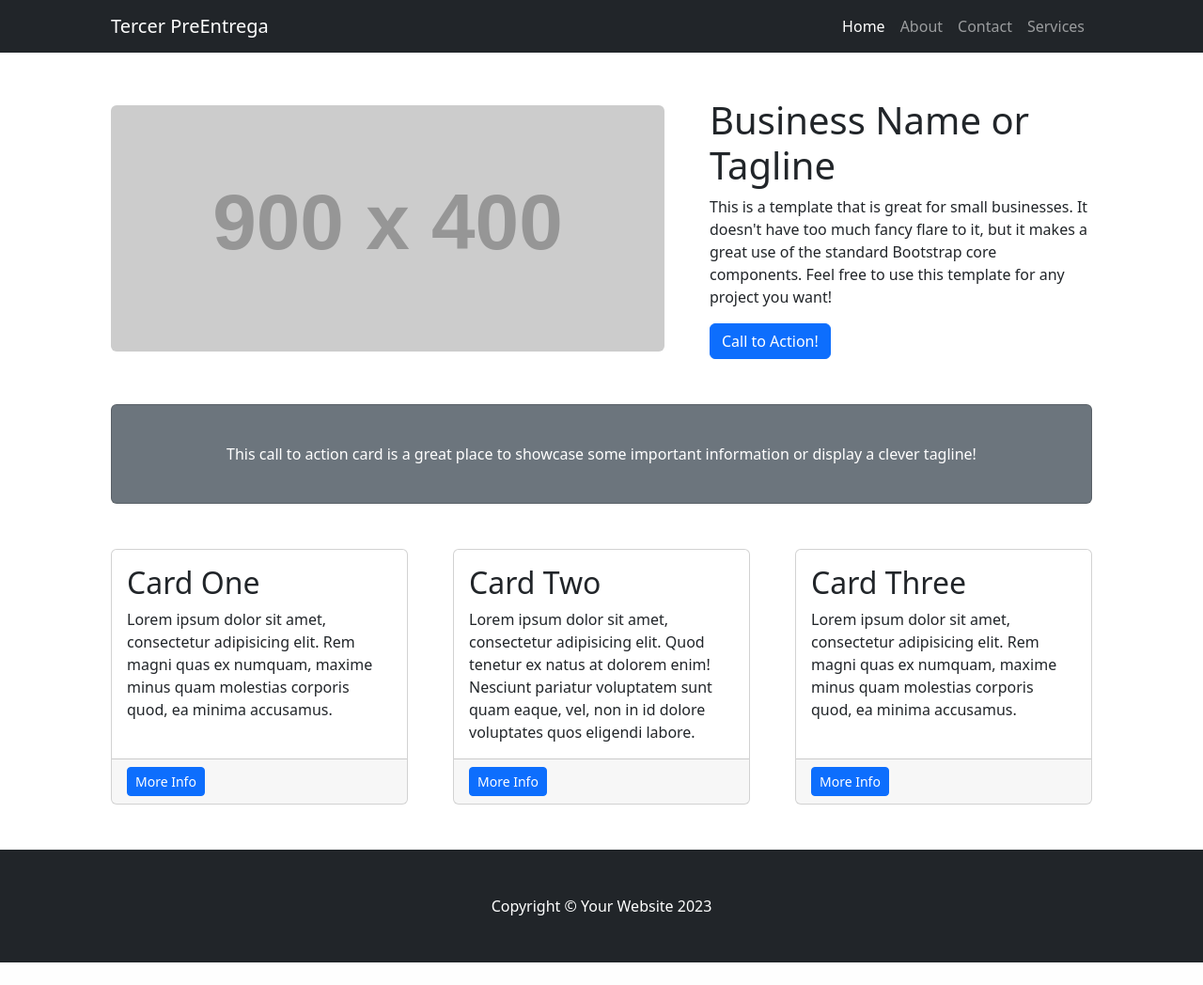
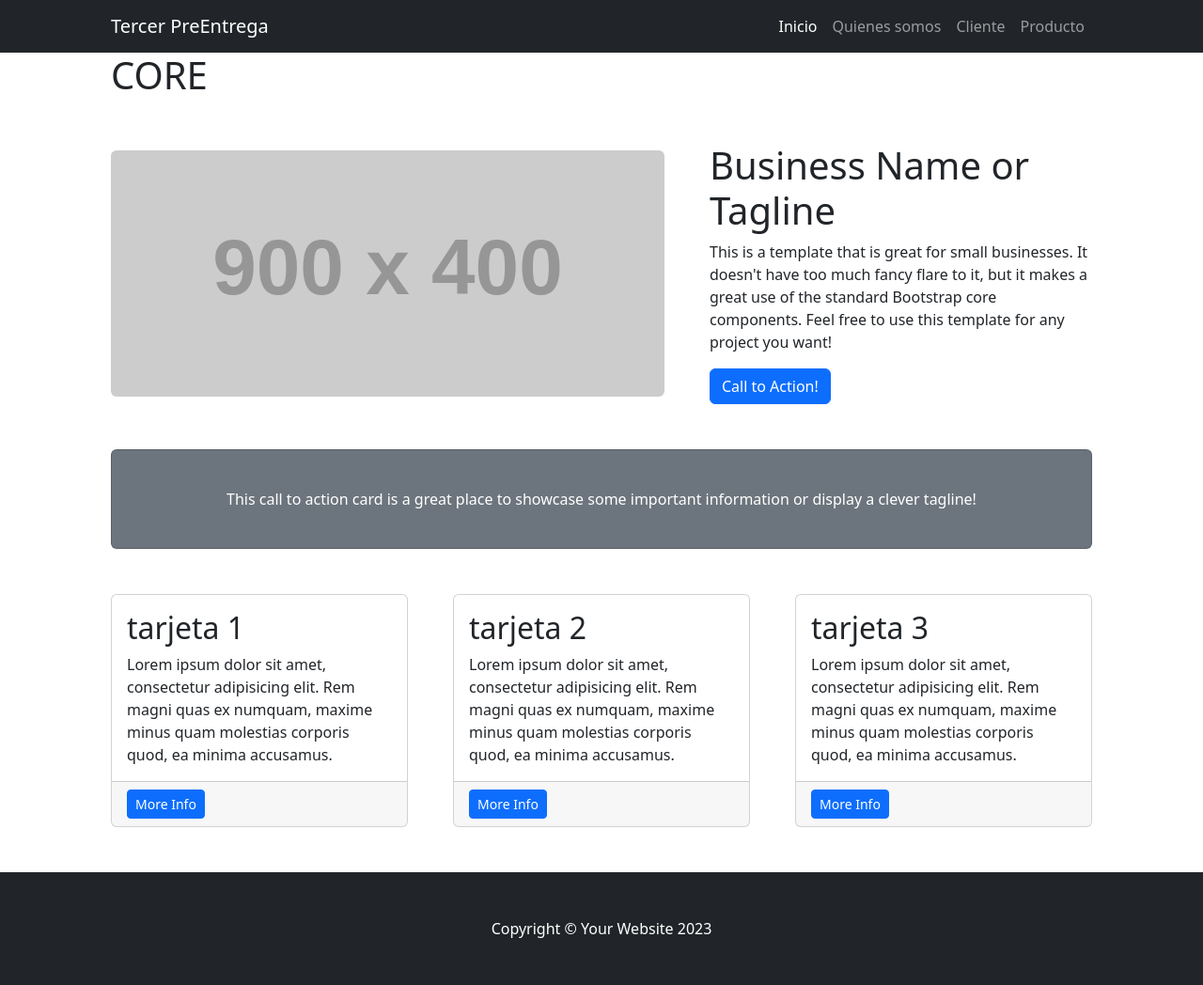
Before and after one commit to FranciscoLizarazu/entrega3, a Django app: page / in a window 1280 px wide. Shown: the whole page at 94% size. Before the commit the page ends 1024 px from the top, so only its background shows below. Run offline with Django 5.2, Linux system fonts and the light colour scheme; grey boxes labelled with a size stand in for pictures from a placeholder-image service; some libraries are stand-ins or nearby versions.

Commit message:
arreglos de views

```diff
--- a/project/core/templates/core/base.html
+++ b/project/core/templates/core/base.html
@@ -1,20 +1,37 @@
+{% load static %}
+
 <!DOCTYPE html>
 <html lang="es">
     <head>
-    <meta charset="UTF-8">
-    <meta name="viewport" content="width=device-width, initial-scale=1.0">
+        <meta charset="utf-8" />
+        <meta name="viewport" content="width=device-width, initial-scale=1, shrink-to-fit=no" />
+        <meta name="description" content="" />
+        <meta name="author" content="" />
         <title>appcoder</title>
+        <!-- Favicon-->
+        <link rel="icon" type="image/x-icon" href="{% static 'core/assets/favicon.ico' %}" />
+        <!-- Core theme CSS (includes Bootstrap)-->
+        <link href="{% static 'core/css/styles.css' %}" rel="stylesheet" />
     </head>
     <body>
-    <h1 style="color:green;">
+
+        {% include 'core/navbar.html' %}
+
+
+        <!-- Page Content-->
+        <div class="container px-4 px-lg-5">
+            <h1>
             {% block contenido_titulo %}
             {% endblock contenido_titulo %}
             </h1>
 
             {% block contenido %}
             {% endblock contenido %}
-    {% block footer %}
-        <p style="color: red">hecho en 2023</p>
-    {% endblock footer %}
+        </div>
+        {% include 'core/footer.html' %}
+        <!-- Bootstrap core JS-->
+        <script src="https://cdn.jsdelivr.net/npm/bootstrap@5.2.3/dist/js/bootstrap.bundle.min.js"></script>
+        <!-- Core theme JS-->
+        <script src="{% static 'core/js/scripts.js' %}"></script>
     </body>
 </html>
--- /dev/null
+++ b/project/core/templates/core/card.html
@@ -0,0 +1,9 @@
+<div class="col-md-4 mb-5">
+    <div class="card h-100">
+        <div class="card-body">
+            <h2 class="card-title">{{titulo}}</h2>
+            <p class="card-text">Lorem ipsum dolor sit amet, consectetur adipisicing elit. Rem magni quas ex numquam, maxime minus quam molestias corporis quod, ea minima accusamus.</p>
+        </div>
+        <div class="card-footer"><a class="btn btn-primary btn-sm" href="#!">More Info</a></div>
+    </div>
+</div>
--- /dev/null
+++ b/project/core/templates/core/footer.html
@@ -0,0 +1,4 @@
+<!-- Footer-->
+<footer class="py-5 bg-dark">
+    <div class="container px-4 px-lg-5"><p class="m-0 text-center text-white">Copyright &copy; Your Website 2023</p></div>
+</footer>
--- a/project/core/templates/core/index.html
+++ b/project/core/templates/core/index.html
@@ -1,25 +1,12 @@
+{% extends 'core/base.html' %}
 {% load static %}
 
-<!DOCTYPE html>
-<html lang="es">
-    <head>
-        <meta charset="utf-8" />
-        <meta name="viewport" content="width=device-width, initial-scale=1, shrink-to-fit=no" />
-        <meta name="description" content="" />
-        <meta name="author" content="" />
-        <title>appcoder</title>
-        <!-- Favicon-->
-        <link rel="icon" type="image/x-icon" href="{% static 'core/assets/favicon.ico' %}" />
-        <!-- Core theme CSS (includes Bootstrap)-->
-        <link href="{% static 'core/css/styles.css' %}" rel="stylesheet" />
-    </head>
-    <body>
-
-        {% include 'core/navbar.html' %}
+{% block contenido_titulo %}
+        CORE
+{% endblock contenido_titulo %}
 
 
-        <!-- Page Content-->
-        <div class="container px-4 px-lg-5">
+{% block contenido %}
        <!-- Heading Row-->
        <div class="row gx-4 gx-lg-5 align-items-center my-5">
         <div class="col-lg-7"><img class="img-fluid rounded mb-4 mb-lg-0" src="https://dummyimage.com/900x400/dee2e6/6c757d.jpg" alt="..." /></div>
@@ -35,42 +22,10 @@
     </div>
     <!-- Content Row-->
     <div class="row gx-4 gx-lg-5">
-                <div class="col-md-4 mb-5">
-                    <div class="card h-100">
-                        <div class="card-body">
-                            <h2 class="card-title">Card One</h2>
-                            <p class="card-text">Lorem ipsum dolor sit amet, consectetur adipisicing elit. Rem magni quas ex numquam, maxime minus quam molestias corporis quod, ea minima accusamus.</p>
+
+        {% include 'core/card.html' with titulo="tarjeta 1" %}
+        {% include 'core/card.html' with titulo="tarjeta 2" %}
+        {% include 'core/card.html' with titulo="tarjeta 3" %}
+
     </div>
-                        <div class="card-footer"><a class="btn btn-primary btn-sm" href="#!">More Info</a></div>
-                    </div>
-                </div>
-                <div class="col-md-4 mb-5">
-                    <div class="card h-100">
-                        <div class="card-body">
-                            <h2 class="card-title">Card Two</h2>
-                            <p class="card-text">Lorem ipsum dolor sit amet, consectetur adipisicing elit. Quod tenetur ex natus at dolorem enim! Nesciunt pariatur voluptatem sunt quam eaque, vel, non in id dolore voluptates quos eligendi labore.</p>
-                        </div>
-                        <div class="card-footer"><a class="btn btn-primary btn-sm" href="#!">More Info</a></div>
-                    </div>
-                </div>
-                <div class="col-md-4 mb-5">
-                    <div class="card h-100">
-                        <div class="card-body">
-                            <h2 class="card-title">Card Three</h2>
-                            <p class="card-text">Lorem ipsum dolor sit amet, consectetur adipisicing elit. Rem magni quas ex numquam, maxime minus quam molestias corporis quod, ea minima accusamus.</p>
-                        </div>
-                        <div class="card-footer"><a class="btn btn-primary btn-sm" href="#!">More Info</a></div>
-                    </div>
-                </div>
-            </div>
-        </div>
-        <!-- Footer-->
-        <footer class="py-5 bg-dark">
-            <div class="container px-4 px-lg-5"><p class="m-0 text-center text-white">Copyright &copy; Your Website 2023</p></div>
-        </footer>
-        <!-- Bootstrap core JS-->
-        <script src="https://cdn.jsdelivr.net/npm/bootstrap@5.2.3/dist/js/bootstrap.bundle.min.js"></script>
-        <!-- Core theme JS-->
-        <script src="{% static 'core/js/scripts.js' %}"></script>
-    </body>
-</html>
+{% endblock contenido %}
--- a/project/core/templates/core/navbar.html
+++ b/project/core/templates/core/navbar.html
@@ -5,10 +5,10 @@
         <button class="navbar-toggler" type="button" data-bs-toggle="collapse" data-bs-target="#navbarSupportedContent" aria-controls="navbarSupportedContent" aria-expanded="false" aria-label="Toggle navigation"><span class="navbar-toggler-icon"></span></button>
         <div class="collapse navbar-collapse" id="navbarSupportedContent">
             <ul class="navbar-nav ms-auto mb-2 mb-lg-0">
-                <li class="nav-item"><a class="nav-link active" aria-current="page" href="#!">Home</a></li>
-                <li class="nav-item"><a class="nav-link" href="#!">About</a></li>
-                <li class="nav-item"><a class="nav-link" href="#!">Contact</a></li>
-                <li class="nav-item"><a class="nav-link" href="#!">Services</a></li>
+                <li class="nav-item"><a class="nav-link active" aria-current="page" href="{% url 'core:index' %}">Inicio</a></li>
+                <li class="nav-item"><a class="nav-link" href="{% url 'core:about' %}">Quienes somos</a></li>
+                <li class="nav-item"><a class="nav-link" href="{% url 'cliente:index' %}">Cliente</a></li>
+                <li class="nav-item"><a class="nav-link" href="{% url 'producto:index' %}">Producto</a></li>
             </ul>
         </div>
     </div>
--- a/project/core/urls.py
+++ b/project/core/urls.py
@@ -6,4 +6,5 @@ app_name = "core"
 
 urlpatterns = [
     path('', views.home, name= "index"),
+    path("about", views.about, name= "about")
 ]
--- a/project/core/views.py
+++ b/project/core/views.py
@@ -4,3 +4,6 @@ from django.shortcuts import render
 
 def home(request):
     return render(request, "core/index.html")
+
+def about(request):
+    return render(request, "core/about.html")
```
Also changed, not shown: project/core/templates/core/about.html (added, +9 -0 lines), project/core/templates/core/index2.html (deleted, +0 -16 lines). Lines whose indentation alone changed are shown as unchanged.
